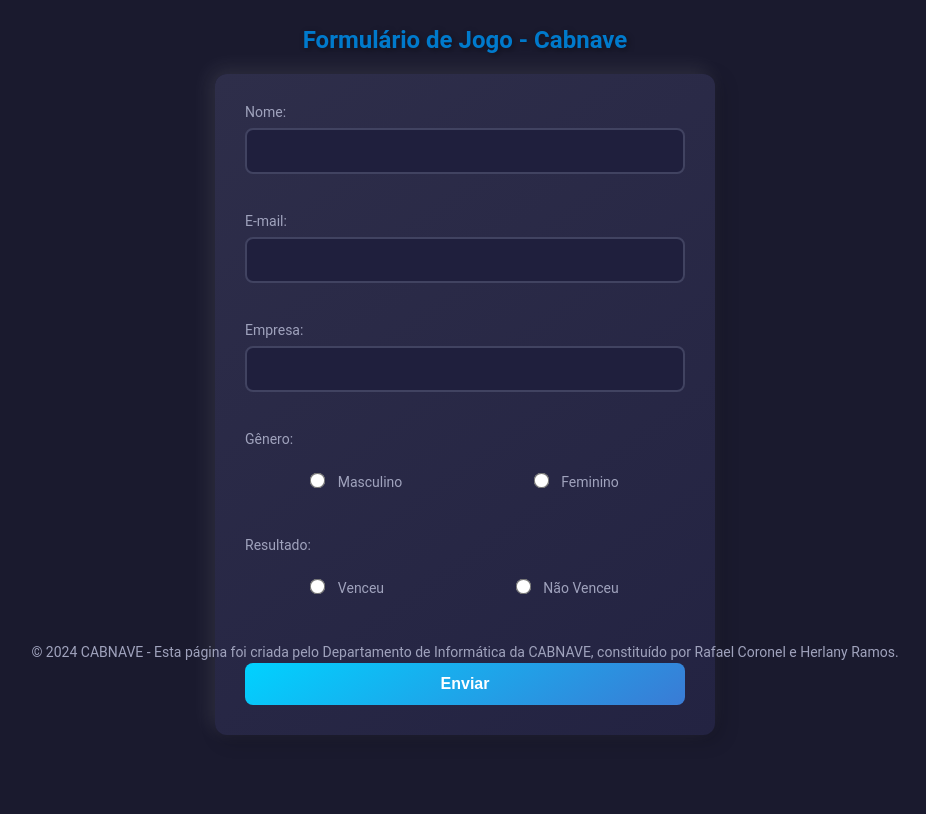
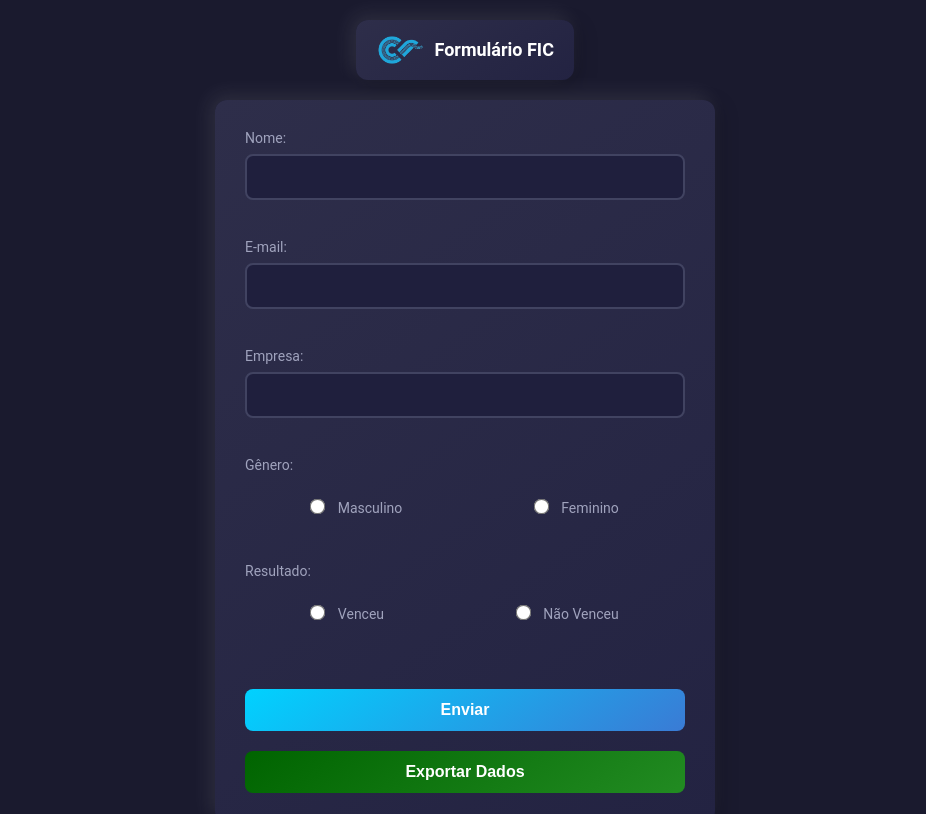
Before and after one commit to rlanydias18/formfic, a website: page index.html in a window 1280 px wide. Shown: the top 814 px of the page, without its empty margins (175-1101 px from the left). Drawn offline with Linux system fonts and the light colour scheme.

Commit message:
alteracoes finais

```diff
--- a/index.html
+++ b/index.html
@@ -218,7 +218,17 @@
 <link rel="icon" type="image/png" href="./images/logo.png">
 
 <body>
-  <h1>Formulário de Jogo - Cabnave</h1>
+
+    <div class="navbar">
+        <!-- Logo -->
+        <img src="./images/logo.png" alt="Logo" />
+        <!-- Texto -->
+        <div class="navbar-text">
+          Formulário FIC
+        </div>
+      </div>
+
+    <h1></h1>
     <form action="/enviar-email" method="POST">
       <label for="nome">Nome:</label>
       <input type="text" id="nome" name="nome" required><br><br>
@@ -254,7 +264,11 @@
       </div><br>
 
       <button type="submit">Enviar</button>
+      <button type="button" id="botao-exportar">Exportar Dados</button>
     </form>
+
+    <!-- Adiciona a imagem antes do footer -->
+    <img src="./images/logoPagina.png" alt="Logo da Página" style="display: block; margin: 15px auto; margin-left: 18%; margin-top: -5%; max-width: 60%; height: auto;">
 
     <footer>
       <p style="margin-top: -15%;">© 2024 CABNAVE - Esta página foi criada pelo Departamento de Informática da CABNAVE, constituído por Rafael Coronel e Herlany Ramos.</p>
```
Lines whose indentation alone changed are shown as unchanged.
